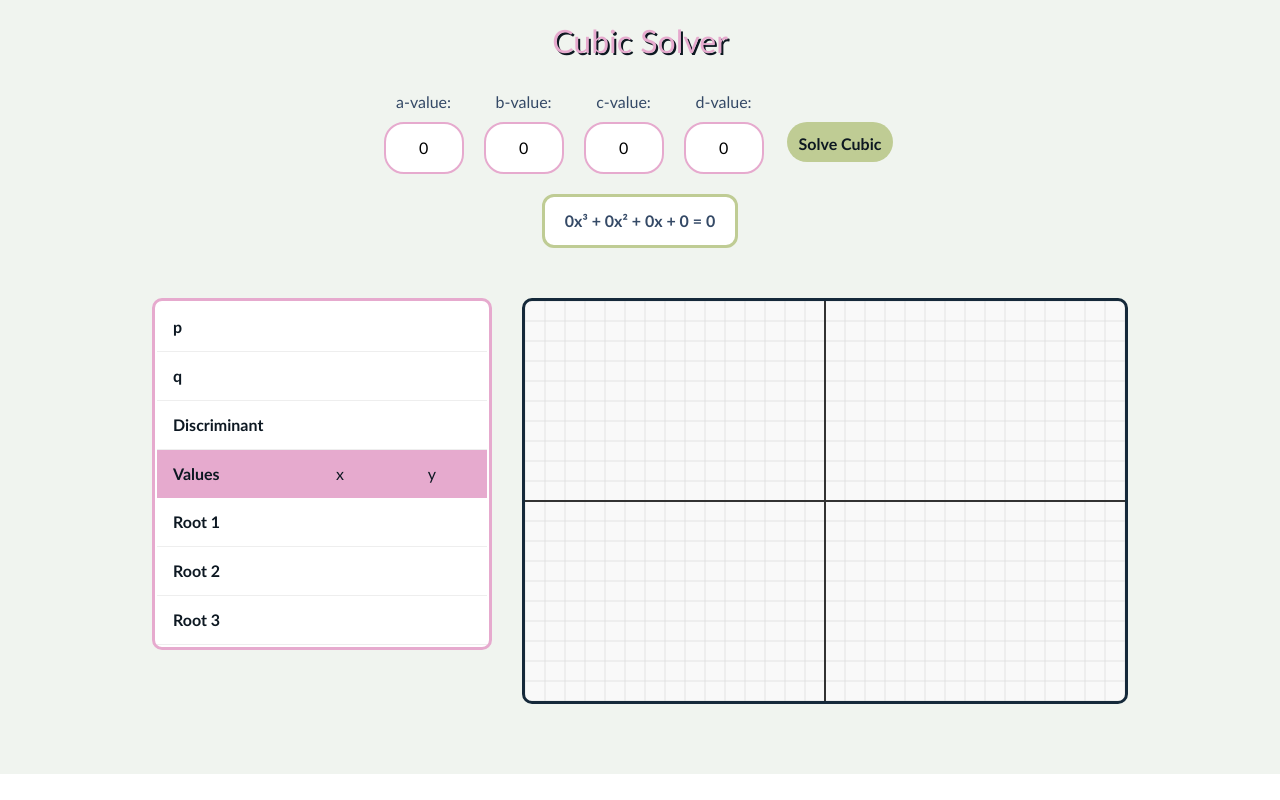
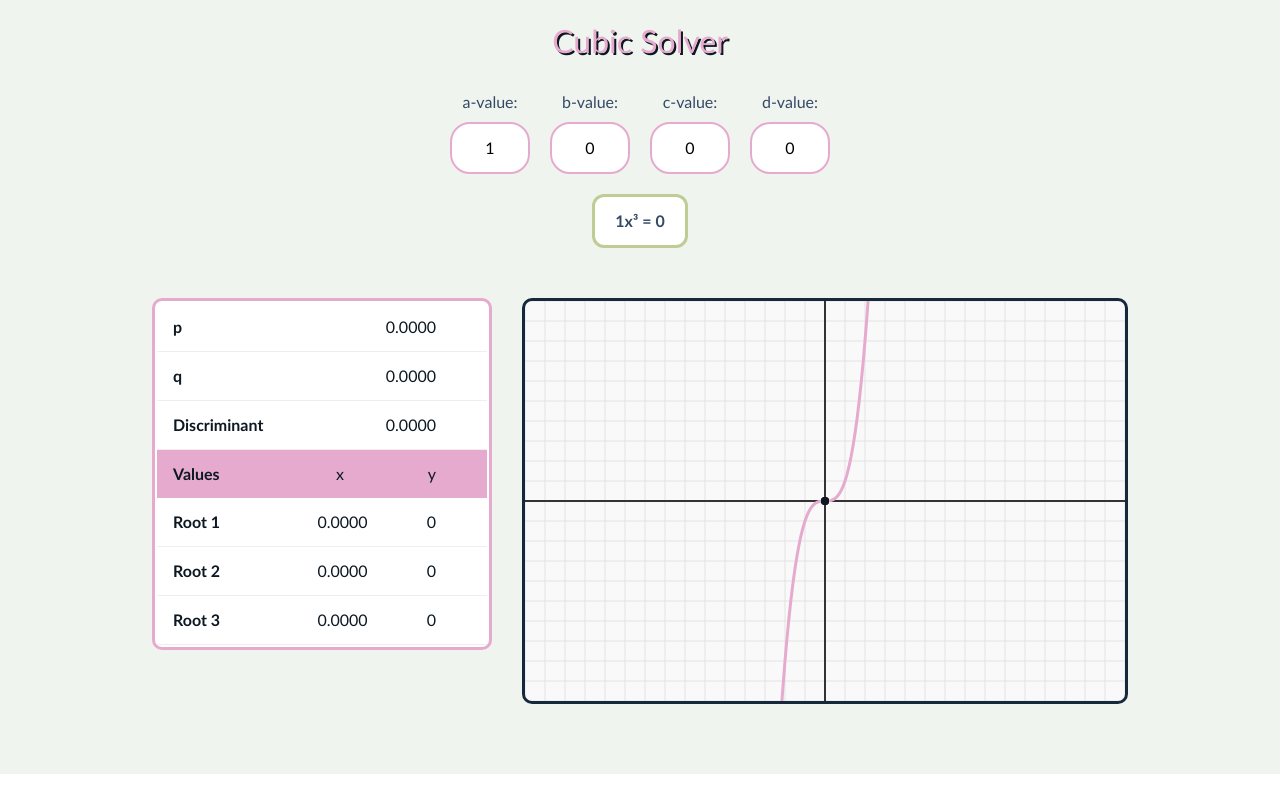
Before and after one commit to RitaLi3711/CubicSolver-interactive-, a React (Vite) app: page / in a window 1280 px wide. Built offline with nearby package versions, Linux system fonts and the light colour scheme.

Commit message:
input is interactive

```diff
--- a/src/App.tsx
+++ b/src/App.tsx
@@ -50,11 +50,11 @@ const formatRoot = (r: number | string) => {
 };
 
 function App() {
-  const [a, setA] = useState(0);
+  const [a, setA] = useState(1);
   const [b, setB] = useState(0);
   const [c, setC] = useState(0);
   const [d, setD] = useState(0);
-  const [equationText, setEquationText] = useState('0x³ + 0x² + 0x + 0 = 0');
+  const [equationText, setEquationText] = useState('1x³ + 0x² + 0x + 0 = 0');
   const [pValue, setPValue] = useState('');
   const [qValue, setQValue] = useState('');
   const [discValue, setDiscValue] = useState('');
@@ -135,11 +135,7 @@ function App() {
     });
   };
 
-  useEffect(() => {
-    drawGrid();
-  }, []);
-
-  const handleSolve = () => {
+  const updateResults = () => {
     if (isNaN(a) || isNaN(b) || isNaN(c) || isNaN(d)) {
       setEquationText('no blanks in input');
       drawGrid();
@@ -185,6 +181,26 @@ function App() {
     drawFunction(a, b, c, d, roots);
   };
 
+  useEffect(() => {
+    updateResults();
+  }, [a, b, c, d]);
+
+  const handleAChange = (value: number) => {
+    setA(value);
+  };
+
+  const handleBChange = (value: number) => {
+    setB(value);
+  };
+
+  const handleCChange = (value: number) => {
+    setC(value);
+  };
+
+  const handleDChange = (value: number) => {
+    setD(value);
+  };
+
   return (
     <div
       style={{
@@ -211,11 +227,10 @@ function App() {
         b={b}
         c={c}
         d={d}
-        onAChange={setA}
-        onBChange={setB}
-        onCChange={setC}
-        onDChange={setD}
-        onSolve={handleSolve}
+        onAChange={handleAChange}
+        onBChange={handleBChange}
+        onCChange={handleCChange}
+        onDChange={handleDChange}
       />
 
       {/* Equation display */}
--- a/src/CubicInput.tsx
+++ b/src/CubicInput.tsx
@@ -4,10 +4,9 @@ interface CubicInputProps {
   onBChange: (value: number) => void;
   onCChange: (value: number) => void;
   onDChange: (value: number) => void;
-  onSolve: () => void;
 }
 
-function CubicInput({ a, b, c, d, onAChange, onBChange, onCChange, onDChange, onSolve }: CubicInputProps) {
+function CubicInput({ a, b, c, d, onAChange, onBChange, onCChange, onDChange }: CubicInputProps) {
   return (
     <div
       style={{
@@ -97,29 +96,6 @@ function CubicInput({ a, b, c, d, onAChange, onBChange, onCChange, onDChange, on
           }}
         />
       </div>
-
-      <button
-        onClick={onSolve}
-        style={{
-          backgroundColor: '#bfcc94',
-          color: '#0d1821',
-          fontFamily: 'inherit',
-          fontWeight: 700,
-          lineHeight: 1.3,
-          margin: '3px',
-          height: '40px',
-          marginTop: '40px',
-          alignSelf: 'flex-start',
-          padding: '12px',
-          border: 'none',
-          borderRadius: '20px',
-          cursor: 'pointer'
-        }}
-        onMouseEnter={(e) => e.currentTarget.style.backgroundColor = '#e6aace'}
-        onMouseLeave={(e) => e.currentTarget.style.backgroundColor = '#bfcc94'}
-      >
-        Solve Cubic
-      </button>
     </div>
   );
 }
```
